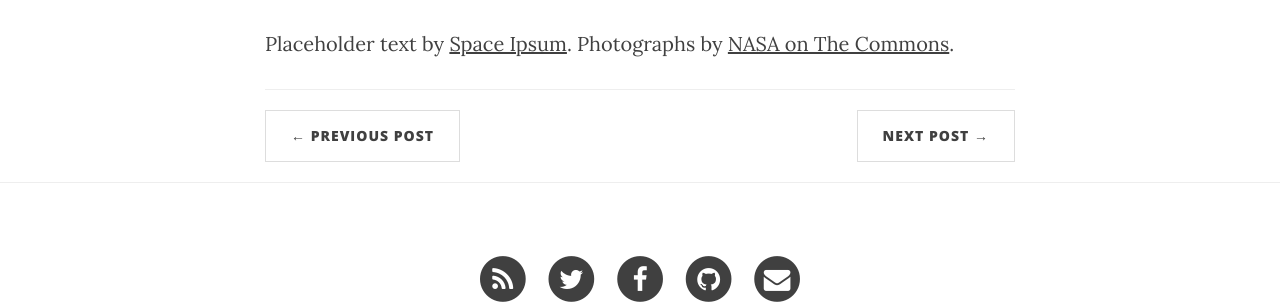
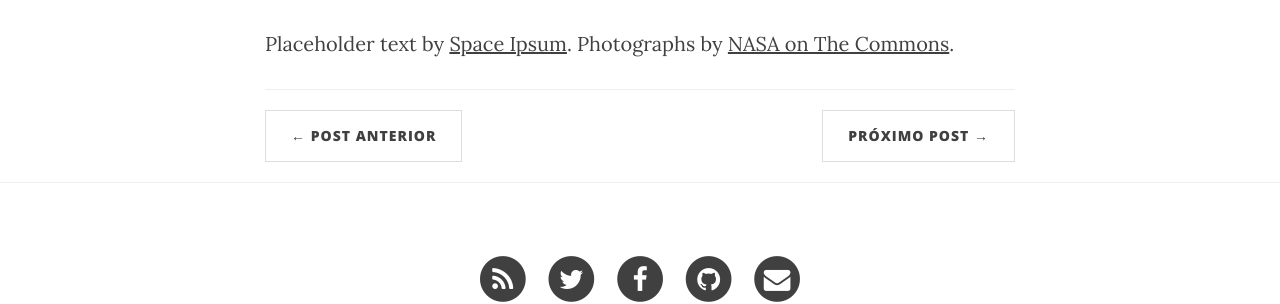
Before and after one commit to andrescalco/aprendagregobiblico, a Jekyll site: the page built from _posts/2014-07-01-dreams.markdown, in a window 1280 px wide and 900 px high, scrolled down 2498 px. Shown: the part 478-782 px from the top of the window. Built offline with Jekyll 4.4.1, drawn with Linux system fonts in a browser that asks for light colours; nearby versions of some CDN libraries.

Commit message:
Alterada iamgem do topo e tradução de algumas partes

```diff
--- a/_layouts/post.html
+++ b/_layouts/post.html
@@ -32,12 +32,12 @@
                 <ul class="pager">
                     {% if page.previous.url %}
                     <li class="previous">
-                        <a href="{{ page.previous.url | prepend: site.baseurl | replace: '//', '/' }}" data-toggle="tooltip" data-placement="top" title="{{page.previous.title}}">&larr; Previous Post</a>
+                        <a href="{{ page.previous.url | prepend: site.baseurl | replace: '//', '/' }}" data-toggle="tooltip" data-placement="top" title="{{page.previous.title}}">&larr; Post Anterior</a>
                     </li>
                     {% endif %}
                     {% if page.next.url %}
                     <li class="next">
-                        <a href="{{ page.next.url | prepend: site.baseurl | replace: '//', '/' }}" data-toggle="tooltip" data-placement="top" title="{{page.next.title}}">Next Post &rarr;</a>
+                        <a href="{{ page.next.url | prepend: site.baseurl | replace: '//', '/' }}" data-toggle="tooltip" data-placement="top" title="{{page.next.title}}">Próximo Post &rarr;</a>
                     </li>
                     {% endif %}
                 </ul>
--- a/index.html
+++ b/index.html
@@ -1,6 +1,6 @@
 ---
 layout: page
-description: "A Clean Blog Theme by Start Bootstrap"
+description: "Aprenda Grego Bíblico de uma forma fácil e divertida"
 ---
 
 {% for post in paginator.posts %}
```
Also changed, not shown: other parts of index.html (+2 -2 lines), img/home-bg.jpg.
